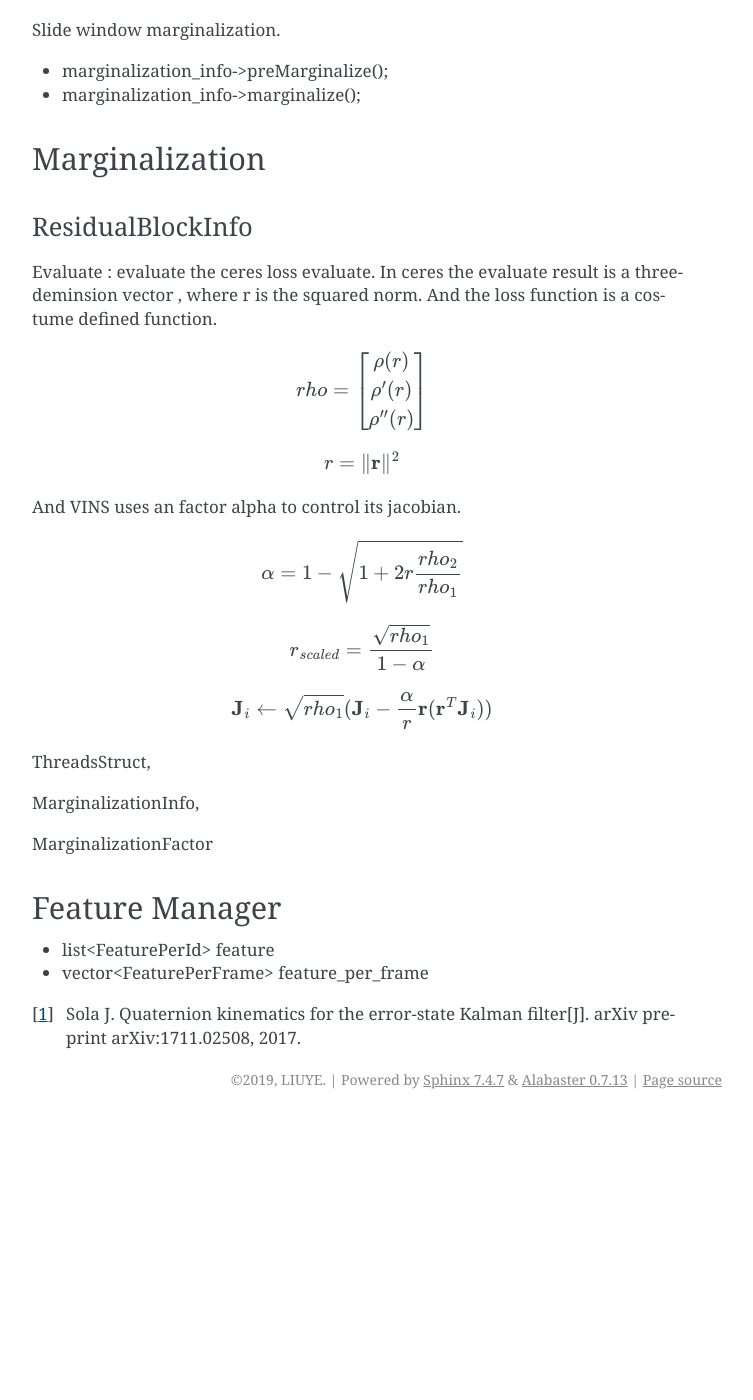
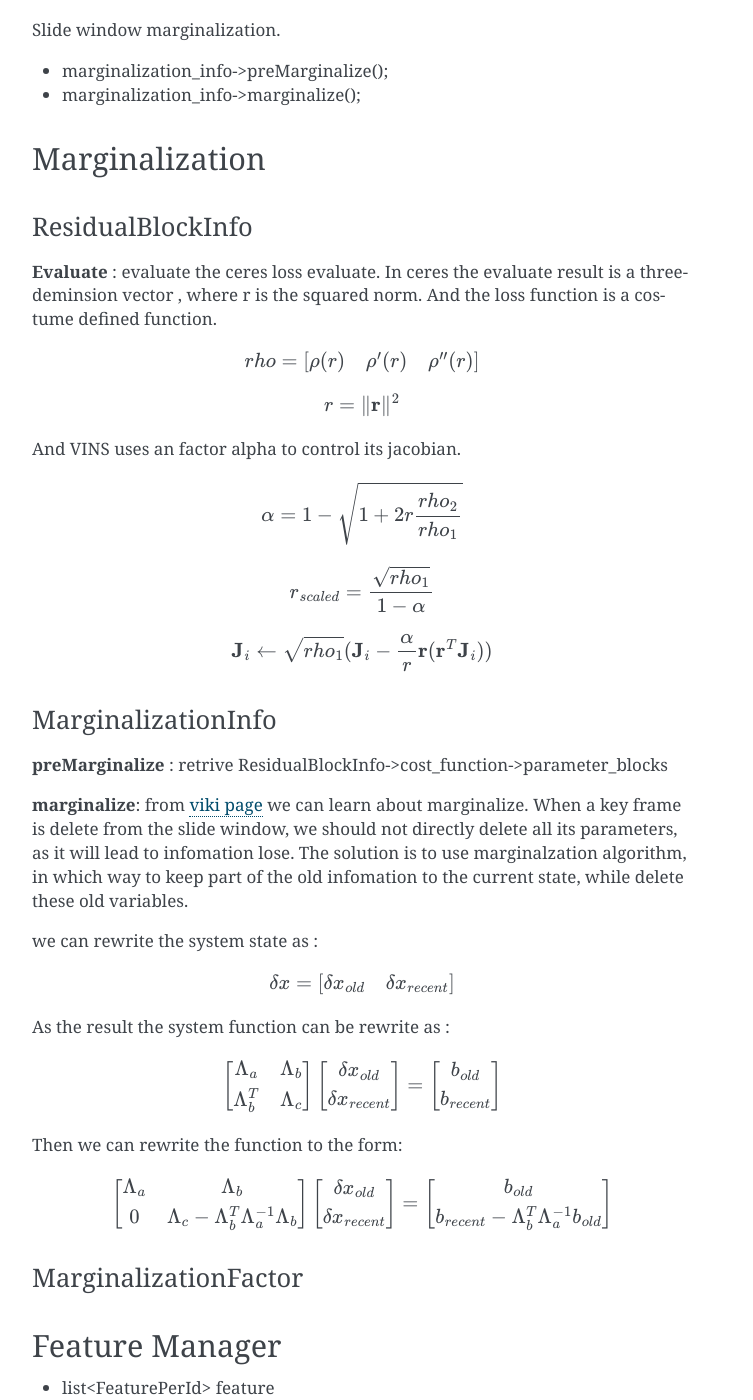
Before and after one commit to gggliuye/VIO, a Sphinx documentation site: the page built from docs/deepblue/LM.rst, in a window 1280 px wide and 1400 px high, scrolled down 6445 px. Shown: the whole window, without its empty margins (388-1141 px from the left). Built offline with Sphinx 7.4.7, drawn with Linux system fonts in a browser that asks for light colours; before the commit the page ends 7564 px from its top, so only the background shows below that; some of the changed text lies outside the part shown.

Commit message:
Update LM.rst

```diff
--- a/docs/deepblue/LM.rst
+++ b/docs/deepblue/LM.rst
@@ -1,7 +1,7 @@
 VINS code
 =========================
 
-Analysis the structure and the details of `VINS <https://github.com/HKUST-Aerial-Robotics/VINS-Mono>`_ code. Take the android implement as example. As the original code is based on ROS(robot opeartion system), changes are made to create virtual ROS message, and manual call the ros callback functions. It has two main threads: **vins_estimator** and **loop_fusion**.
+Analysis the structure and the details of `VINS <https://github.com/HKUST-Aerial-Robotics/VINS-Mono>`_ code [#]_ . Take the android implement as example. As the original code is based on ROS(robot opeartion system), changes are made to create virtual ROS message, and manual call the ros callback functions. It has two main threads: **vins_estimator** and **loop_fusion**.
 
 Top Node
 ----------------------------
@@ -280,11 +280,11 @@ Marginalization
 
 ResidualBlockInfo
 ~~~~~~~~~~~~~~~~~
-Evaluate : evaluate the ceres loss evaluate.
+**Evaluate** : evaluate the ceres loss evaluate.
 In ceres the evaluate result is a three-deminsion vector , where r is the squared norm. And the loss function is a costume defined function.
 
 .. math::
-    rho = \begin{bmatrix} \rho(r) \\ \rho ' (r) \\ \rho '' (r) \end{bmatrix}
+    rho = \begin{bmatrix} \rho(r) & \rho ' (r) & \rho '' (r) \end{bmatrix}
 
 .. math::
     r = \lVert \mathbf{r} \rVert^{2}
@@ -301,12 +301,36 @@ And VINS uses an factor alpha to control its jacobian.
     \mathbf{J}_{i} \leftarrow \sqrt{rho_{1}} (\mathbf{J}_{i} - \frac{\alpha}{r} \mathbf{r} (\mathbf{r}^{T} \mathbf{J}_{i}))
 
 
-ThreadsStruct,
+MarginalizationInfo
+~~~~~~~~~~~~~~~~~~~~~~~
+**preMarginalize** : retrive ResidualBlockInfo->cost_function->parameter_blocks
 
-MarginalizationInfo,
+**marginalize**: from `viki page <https://en.wikipedia.org/wiki/Marginal_distribution>`_ we can learn about marginalize.
+When a key frame is delete from the slide window, we should not directly delete all its parameters, as it will lead to infomation lose. The solution is to use marginalzation algorithm, in which way to keep part of the old infomation to the current state, while delete these old variables.
+
+we can rewrite the system state as :
+
+.. math::
+    \delta x = \begin{bmatrix} \delta x_{old} & \delta x_{recent}  \end{bmatrix}
+
+As the result the system function can be rewrite as :
+
+.. math::
+    \begin{bmatrix} \Lambda_{a} &  \Lambda_{b} \\  \Lambda_{b}^{T} &  \Lambda_{c} \end{bmatrix}
+    \begin{bmatrix} \delta x_{old} \\ \delta x_{recent}  \end{bmatrix}
+    = \begin{bmatrix} b_{old} \\ b_{recent}  \end{bmatrix}
+
+Then we can rewrite the function to the form:
+
+.. math::
+     \begin{bmatrix} \Lambda_{a} &  \Lambda_{b} \\  0 &  \Lambda_{c} - \Lambda_{b}^{T}\Lambda_{a}^{-1}\Lambda_{b} \end{bmatrix}
+    \begin{bmatrix} \delta x_{old} \\ \delta x_{recent}  \end{bmatrix}
+    = \begin{bmatrix} b_{old} \\ b_{recent} - \Lambda_{b}^{T}\Lambda_{a}^{-1}b_{old} \end{bmatrix}
+
+
 
 MarginalizationFactor
-
+~~~~~~~~~~~~~~~~~~~~~~~
 
 
 Feature Manager
@@ -314,4 +338,6 @@ Feature Manager
 * list<FeaturePerId> feature
 * vector<FeaturePerFrame> feature_per_frame
 
+
+.. [#] Qin T, Li P, Shen S. Vins-mono: A robust and versatile monocular visual-inertial state estimator[J]. IEEE Transactions on Robotics, 2018, 34(4): 1004-1020.
 .. [#] Sola J. Quaternion kinematics for the error-state Kalman filter[J]. arXiv preprint arXiv:1711.02508, 2017.
```
